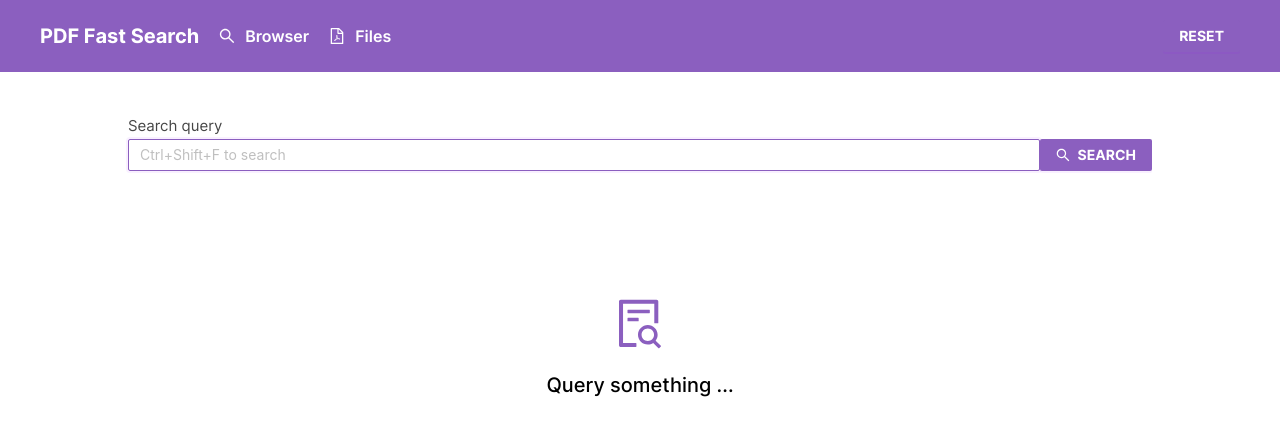
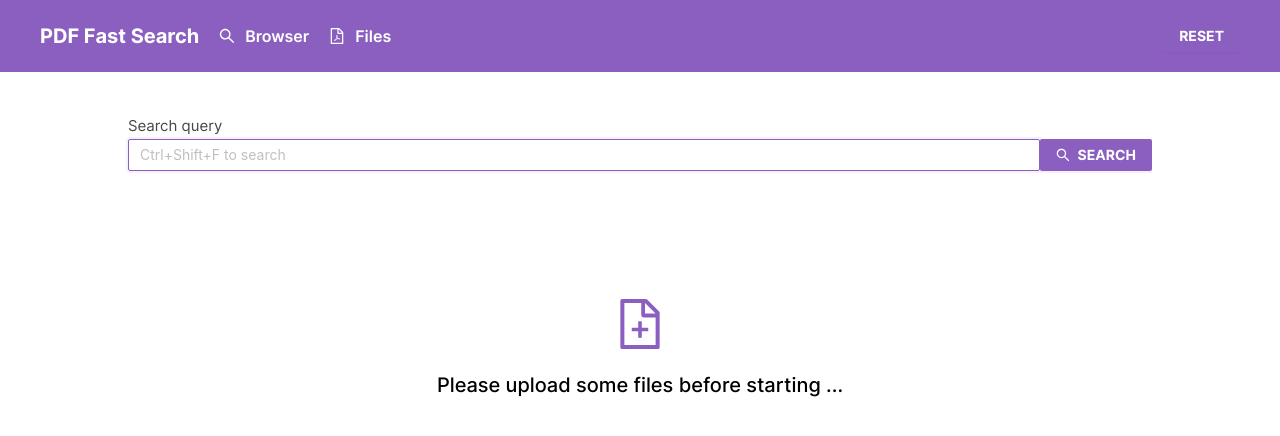
Before and after one commit to JamesStandbridge/pdf-bert-browser, a React (Vite) app in the folder client/: page / in a window 1280 px wide. Shown: the top 436 px of the page. Built offline with nearby package versions, Linux system fonts and the light colour scheme; no server answers.

Commit message:
better ux

```diff
--- a/client/src/components/browser/SearchResultDisplay.tsx
+++ b/client/src/components/browser/SearchResultDisplay.tsx
@@ -1,6 +1,7 @@
 import { useEffect, useState } from 'react';
 import styled from 'styled-components';
 import { ResultItem } from '../../type';
+import { useNavigate } from 'react-router-dom';
 import {
     RightOutlined,
     DownOutlined,
@@ -8,9 +9,11 @@ import {
     FileUnknownOutlined,
     LoadingOutlined,
     FileSearchOutlined,
+    FileAddOutlined
 } from '@ant-design/icons';
 import { highlightSearchTerms } from '../../utils/highlighSearchTerms';
 import { BigIcon, NullText, PDFLink } from '../shared/design-system.styled';
+import { getAllFilenames } from '../../API/repository/file-repository';
 
 type Props = {
     query: string;
@@ -21,8 +24,19 @@ type Props = {
 const snippetLimit = 1000;
 
 const SearchResultDisplay = ({ query, searchResult, loading }: Props) => {
+    const navigate = useNavigate();
+
     const [expanded, setExpanded] = useState<string[]>([]);
     const [showMore, setShowMore] = useState<string[]>([]);
+    const [filenames, setFilenames] = useState<string[]>([]);
+
+    useEffect(() => {
+        const fetchFiles = async () => {
+            const files = await getAllFilenames();
+            setFilenames(files);
+        };
+        fetchFiles();
+    }, [])
 
     useEffect(() => {
         setExpanded([]);
@@ -45,9 +59,21 @@ const SearchResultDisplay = ({ query, searchResult, loading }: Props) => {
         );
     };
 
+    console.log(filenames)
+
     return (
         <Container>
-            {!loading && !searchResult && (
+            {filenames.length === 0 && (
+                <UploadRedirection onClick={() => navigate("/files")}>
+                    <NullText>
+                        <BigIcon>
+                            <FileAddOutlined />
+                        </BigIcon>
+                        <p>Please upload some files before starting ...</p>
+                    </NullText>
+                </UploadRedirection>
+            )}
+            {filenames.length > 0 && !loading && !searchResult && (
                 <NullText>
                     <BigIcon>
                         <FileSearchOutlined />
@@ -157,6 +183,12 @@ const SearchResultDisplay = ({ query, searchResult, loading }: Props) => {
 
 export default SearchResultDisplay;
 
+const UploadRedirection = styled.div`
+    cursor: pointer;
+    &:hover {
+        color: ${(props) => props.theme.accentColor};
+    }
+`;
 
 const ShowMoreButton = styled.button`
     color: ${(props) => props.theme.primaryColor};
--- a/client/src/components/files/Files.tsx
+++ b/client/src/components/files/Files.tsx
@@ -49,7 +49,7 @@ const Files = ({  }: Props) => {
                     onChange={(e) => setSearchQuery(e.target.value)}
                     placeholder="Search for files"
                     name="search"
-                    label="Search"
+                    label="Search all files"
                     containerStyle={{ width: '100%' }}
                 />
                 <FileInput
```
